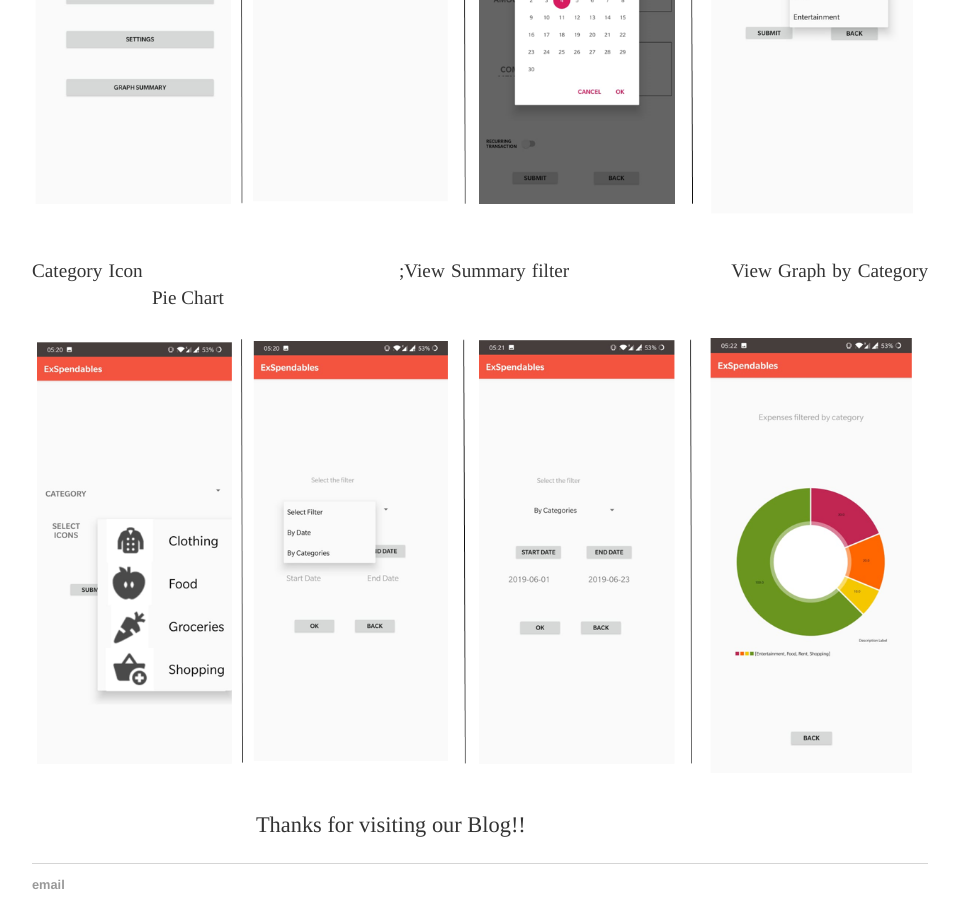
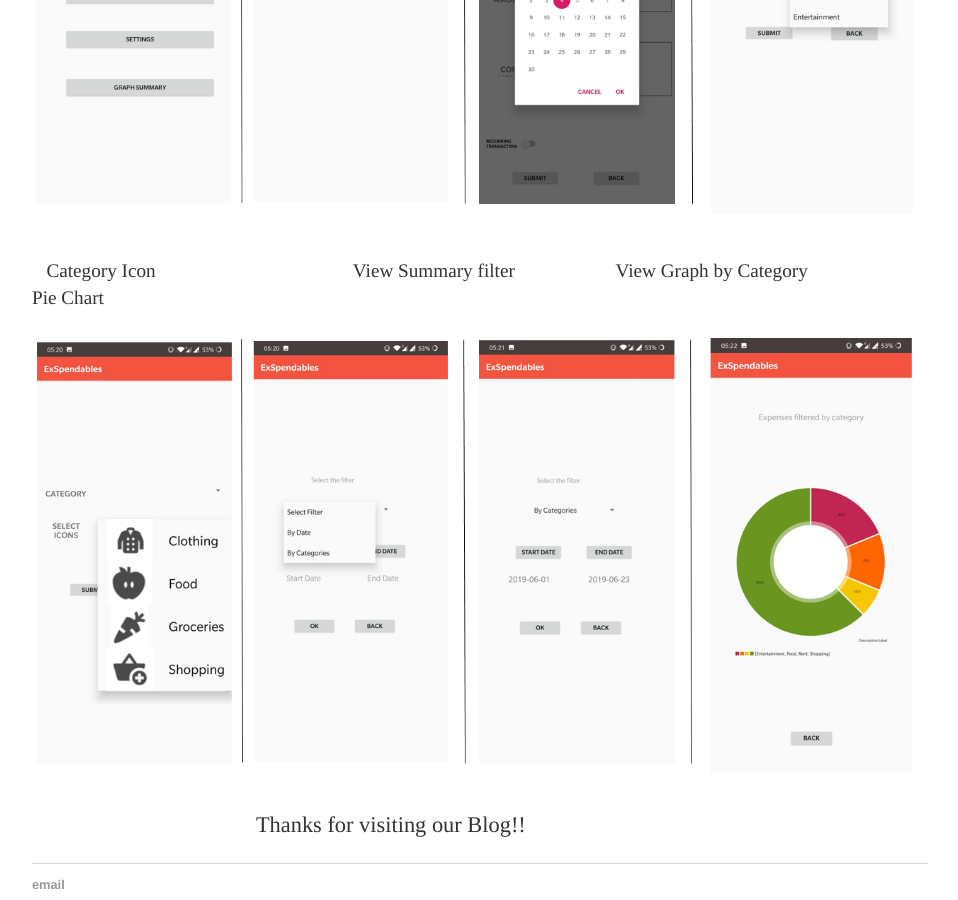
Before and after one commit to DBSE-teaching/isee2019-Sky-Net, a Jekyll site: the page built from docs/_posts/2019-06-04-third-post.md, in a window 1280 px wide and 900 px high, scrolled down 9083 px. Shown: the whole window, without its empty margins (160-1118 px from the left). Built offline with Jekyll 4.4.1, drawn with Linux system fonts in a browser that asks for light colours.

Commit message:
Update 2019-06-04-third-post.md

```diff
--- a/docs/_posts/2019-06-04-third-post.md
+++ b/docs/_posts/2019-06-04-third-post.md
@@ -112,10 +112,10 @@
 <p style="font-family:Times;font-size:110%;text-align:justify"> Click below link to download APK file.</p>
 <p style="font-family:Times;font-size:110%;text-align:justify"><a href="https://github.com/DBSE-teaching/isee2019-Sky-Net/blob/Application/APK/app-debug.apk?raw=true" style="color: rgb(0,0,255)">ExSpendables.apk</a></p>
 
-<p style="font-family:Times;font-size:120%;text-align:justify">Home Screen &nbsp;&nbsp;&nbsp;&nbsp;&nbsp;&nbsp;&nbsp;&nbsp;&nbsp;&nbsp;&nbsp;&nbsp;&nbsp;&nbsp;&nbsp;&nbsp;&nbsp;&nbsp;&nbsp;&nbsp;&nbsp;&nbsp;&nbsp;&nbsp;&nbsp;&nbsp;&nbsp;&nbsp;&nbsp;&nbsp;&nbsp;&nbsp;&nbsp;&nbsp;&nbsp;&nbsp;&nbsp;&nbsp;&nbsp;&nbsp;&nbsp;Enable/Disable Pin &nbsp;&nbsp;&nbsp;&nbsp;&nbsp;&nbsp;&nbsp;&nbsp;&nbsp;&nbsp;&nbsp;&nbsp;&nbsp;&nbsp;&nbsp;&nbsp;&nbsp;&nbsp;&nbsp;&nbsp;&nbsp;&nbsp;&nbsp;&nbsp;&nbsp;&nbsp;&nbsp;&nbsp;&nbsp;&nbsp;&nbsp;&nbsp;&nbsp;Date Selection &nbsp;&nbsp;&nbsp;&nbsp;&nbsp;&nbsp;&nbsp;&nbsp;&nbsp;&nbsp;&nbsp;&nbsp;&nbsp;&nbsp;&nbsp; &nbsp;&nbsp;&nbsp;&nbsp;&nbsp;&nbsp;&nbsp;&nbsp;&nbsp;&nbsp;&nbsp;&nbsp;&nbsp; Category dropdown </p>
+<p style="font-family:Times;font-size:120%;text-align:justify"> &nbsp;&nbsp;&nbsp;Home Screen &nbsp;&nbsp;&nbsp;&nbsp;&nbsp;&nbsp;&nbsp;&nbsp;&nbsp;&nbsp;&nbsp;&nbsp;&nbsp;&nbsp;&nbsp;&nbsp;&nbsp;&nbsp;&nbsp;&nbsp;&nbsp;&nbsp;&nbsp;&nbsp;&nbsp;&nbsp;&nbsp;&nbsp;&nbsp;&nbsp;&nbsp;&nbsp;&nbsp;&nbsp;&nbsp;&nbsp;&nbsp;&nbsp;&nbsp;&nbsp;&nbsp;Enable/Disable Pin &nbsp;&nbsp;&nbsp;&nbsp;&nbsp;&nbsp;&nbsp;&nbsp;&nbsp;&nbsp;&nbsp;&nbsp;&nbsp;&nbsp;&nbsp;&nbsp;&nbsp;&nbsp;&nbsp;&nbsp;&nbsp;&nbsp;&nbsp;&nbsp;&nbsp;&nbsp;&nbsp;&nbsp;&nbsp;&nbsp;&nbsp;Date Selection &nbsp;&nbsp;&nbsp;&nbsp;&nbsp;&nbsp;&nbsp;&nbsp;&nbsp;&nbsp;&nbsp;&nbsp;&nbsp;&nbsp;&nbsp; &nbsp;&nbsp;&nbsp;&nbsp;&nbsp;&nbsp;&nbsp;&nbsp;&nbsp;&nbsp;&nbsp;Category dropdown </p>
 ![Deadline image]({{site.baseurl}}/images/AdvancedPrototype1.png "Img 1, Img 2, Img 3, Img 4"){:height="50%" width="100%"}
 
-<p style="font-family:Times;font-size:120%;text-align:justify">Category Icon &nbsp;&nbsp;&nbsp;&nbsp;&nbsp;&nbsp;&nbsp;&nbsp;&nbsp;&nbsp;&nbsp;&nbsp;&nbsp;&nbsp;&nbsp;&nbsp;&nbsp;&nbsp;&nbsp;&nbsp;&nbsp;&nbsp;&nbsp;&nbsp;&nbsp;&nbsp;&nbsp;&nbsp;&nbsp;&nbsp;&nbsp;&nbsp;&nbsp;&nbsp;&nbsp;&nbsp;&nbsp;&nbsp;&nbsp;&nbsp;;View Summary filter &nbsp;&nbsp;&nbsp;&nbsp;&nbsp;&nbsp;&nbsp;&nbsp;&nbsp;&nbsp;&nbsp;&nbsp;&nbsp;&nbsp;&nbsp;&nbsp;&nbsp;&nbsp;&nbsp;&nbsp;&nbsp;&nbsp;&nbsp;&nbsp; View Graph by Category &nbsp;&nbsp;&nbsp;&nbsp;&nbsp;&nbsp;&nbsp;&nbsp;&nbsp;&nbsp;&nbsp;&nbsp;&nbsp;&nbsp;&nbsp;&nbsp;&nbsp;&nbsp;&nbsp;&nbsp;&nbsp;&nbsp;&nbsp;&nbsp; Pie Chart </p>
+<p style="font-family:Times;font-size:120%;text-align:justify"> &nbsp;&nbsp;&nbsp;Category Icon &nbsp;&nbsp;&nbsp;&nbsp;&nbsp;&nbsp;&nbsp;&nbsp;&nbsp;&nbsp;&nbsp;&nbsp;&nbsp;&nbsp;&nbsp;&nbsp;&nbsp;&nbsp;&nbsp;&nbsp;&nbsp;&nbsp;&nbsp;&nbsp;&nbsp;&nbsp;&nbsp;&nbsp;&nbsp;&nbsp;&nbsp;&nbsp;&nbsp;&nbsp;&nbsp;&nbsp;&nbsp;&nbsp;&nbsp;&nbsp;View Summary filter &nbsp;&nbsp;&nbsp;&nbsp;&nbsp;&nbsp;&nbsp;&nbsp;&nbsp;&nbsp;&nbsp;&nbsp;&nbsp;&nbsp;&nbsp;&nbsp;&nbsp;&nbsp;&nbsp; View Graph by Category &nbsp;&nbsp;&nbsp;&nbsp;&nbsp;&nbsp;&nbsp;&nbsp;&nbsp;&nbsp;&nbsp;&nbsp;&nbsp;&nbsp;&nbsp;&nbsp;&nbsp;&nbsp;&nbsp;&nbsp;&nbsp;&nbsp;&nbsp;&nbsp; Pie Chart </p>
 ![Deadline image]({{site.baseurl}}/images/AdvancedPrototype2.png "Img 5, Img 6, Img 7, Img 8"){:height="50%" width="100%"}
 
 <p style="font-family:Times;font-size:140%;text-align:justify">&nbsp;&nbsp;&nbsp;&nbsp;&nbsp;&nbsp;&nbsp;&nbsp;&nbsp;&nbsp;&nbsp;&nbsp;&nbsp;&nbsp;&nbsp;&nbsp;&nbsp;&nbsp;&nbsp;&nbsp;&nbsp;&nbsp;&nbsp;&nbsp;&nbsp;&nbsp;&nbsp;&nbsp;&nbsp;&nbsp;&nbsp;&nbsp;&nbsp;&nbsp;&nbsp;&nbsp;&nbsp;&nbsp;&nbsp;&nbsp;Thanks for visiting our Blog!!</p>
```
